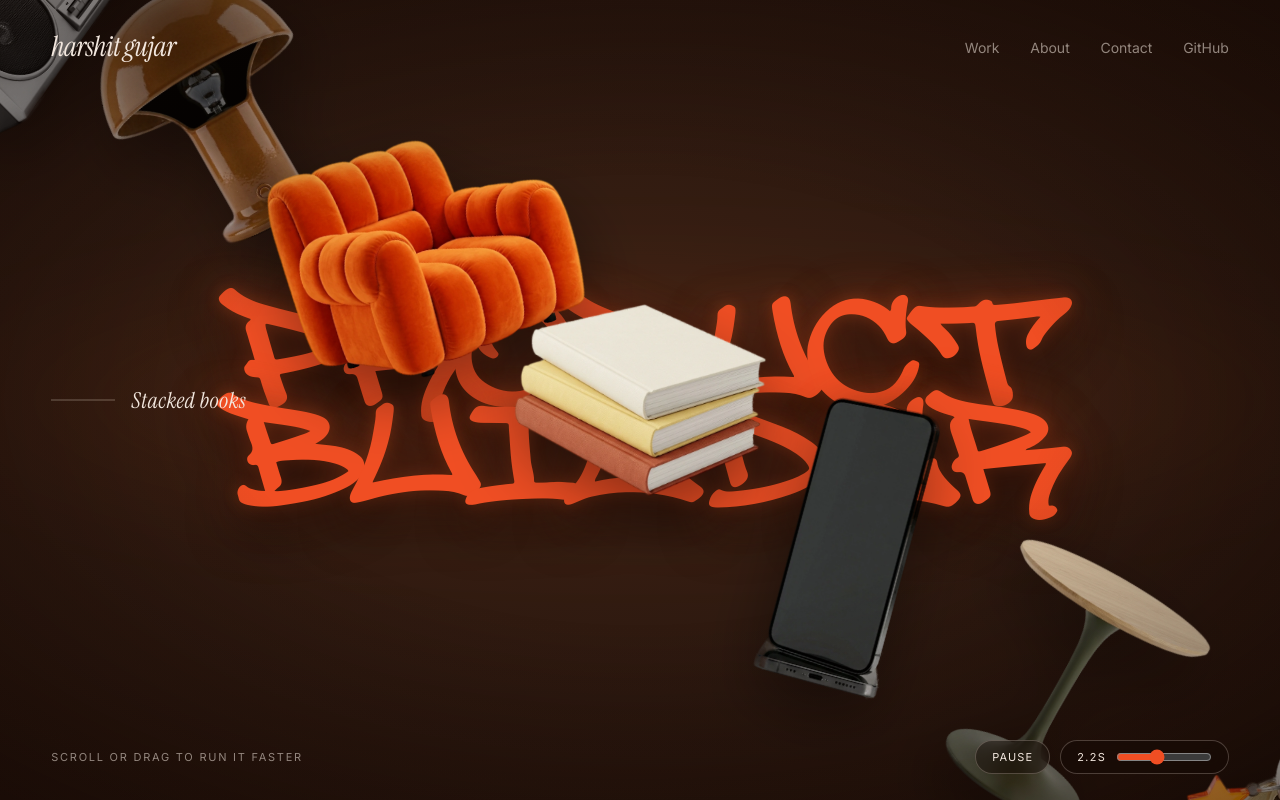
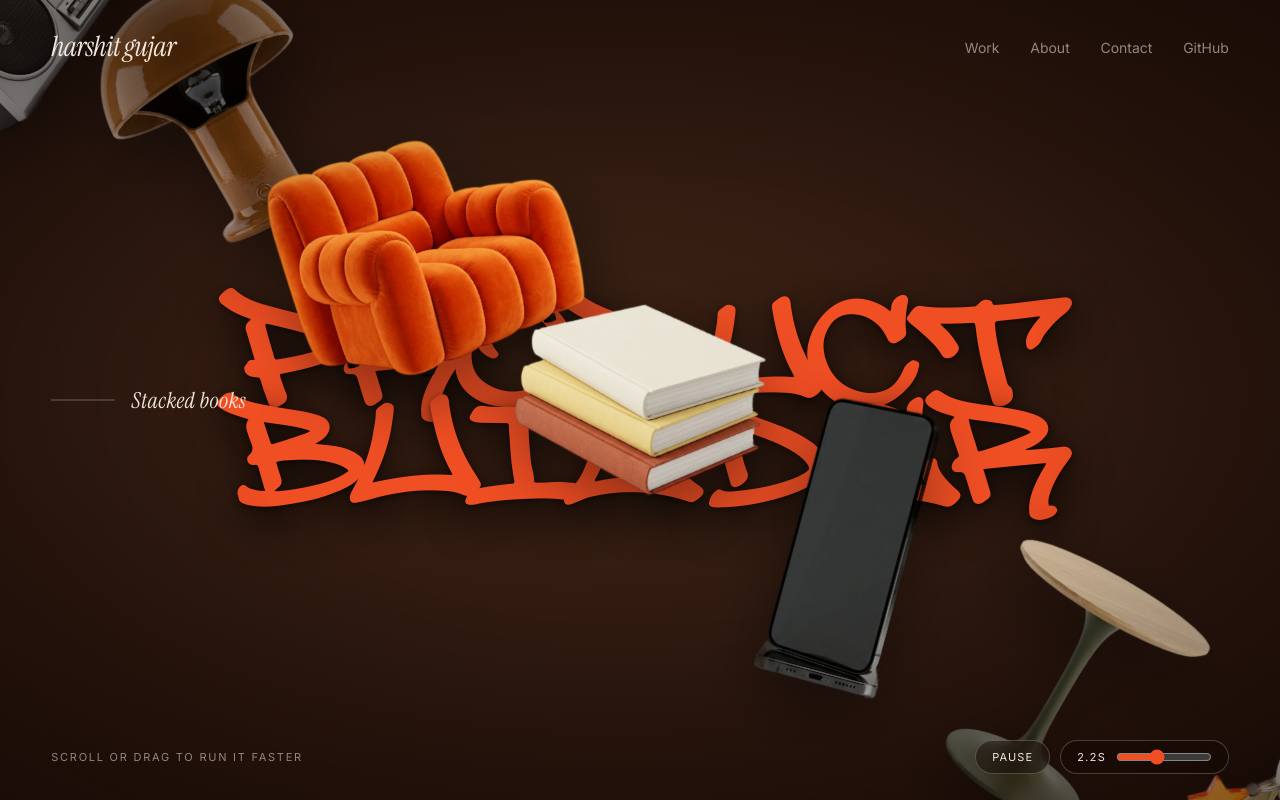
Before and after one commit to harshitgujar/portfolio, a Next.js app: page / in a window 1280 px wide. Built offline with nearby package versions, Linux system fonts and the light colour scheme.

Commit message:
feat: remove glowing radial gradient light bloom from blinking objects and background typography

```diff
--- a/src/components/carousel/TrackItem.tsx
+++ b/src/components/carousel/TrackItem.tsx
@@ -43,15 +43,6 @@ function TrackItemImpl({ item, slot, centered, scale = 0.65 }: Props) {
         transform: `translate(calc(-50% + ${x}px), calc(-50% + ${y}px)) rotate(${rotation}deg)`,
       }}
     >
-      {item.glow && (
-        <div
-          className="dc-glow"
-          style={{
-            opacity: lit ? 1 : 0,
-            background: `radial-gradient(circle at 50% 45%, rgba(${item.glow}, 0.55) 0%, rgba(${item.glow}, 0.22) 34%, rgba(${item.glow}, 0) 70%)`,
-          }}
-        />
-      )}
       <img className="dc-art" src={item.src} alt={item.label} draggable={false} />
       {item.litSrc && (
         <img
--- a/src/components/carousel/carousel.css
+++ b/src/components/carousel/carousel.css
@@ -42,12 +42,7 @@
 }
 
 .dc-glow {
-  position: absolute;
-  /* Spill well past the object so the light looks like it leaves it. */
-  inset: -70%;
-  pointer-events: none;
-  mix-blend-mode: screen;
-  filter: blur(14px);
+  display: none;
 }
 
 .dc-live {
--- a/src/components/ui/liquid-typography.tsx
+++ b/src/components/ui/liquid-typography.tsx
@@ -17,16 +17,7 @@ export function VelumTypography({
     <div
       className={`relative select-none pointer-events-none flex flex-col items-center justify-center text-center max-w-[96vw] ${className}`}
     >
-      {/* Soft Ambient Warm Orange Glow Behind Letters */}
-      <div
-        className="absolute pointer-events-none w-[130%] h-[130%] -z-10 rounded-full blur-3xl opacity-35"
-        style={{
-          background:
-            "radial-gradient(ellipse at 50% 50%, rgba(240, 78, 35, 0.45) 0%, rgba(255, 110, 40, 0.18) 45%, transparent 70%)",
-        }}
-      />
-
-      {/* Clean, Slightly Decreased Velum Stroke Typography in Vibrant Orange */}
+      {/* Clean, Crisp Velum Stroke Typography in Vibrant Orange (No Outer Gradient) */}
       <h1
         className="font-normal tracking-wider select-none pointer-events-none text-center"
         style={{
@@ -35,8 +26,7 @@ export function VelumTypography({
           lineHeight: 0.92,
           letterSpacing: "0.03em",
           color: "#f04e23",
-          textShadow:
-            "0 20px 50px rgba(0, 0, 0, 0.9), 0 0 45px rgba(240, 78, 35, 0.45), 0 0 15px rgba(255, 110, 40, 0.3)",
+          textShadow: "0 14px 40px rgba(0, 0, 0, 0.8), 0 2px 6px rgba(0, 0, 0, 0.5)",
         }}
       >
         <div className="flex flex-wrap items-center justify-center gap-x-4 sm:gap-x-7 gap-y-1">
```
